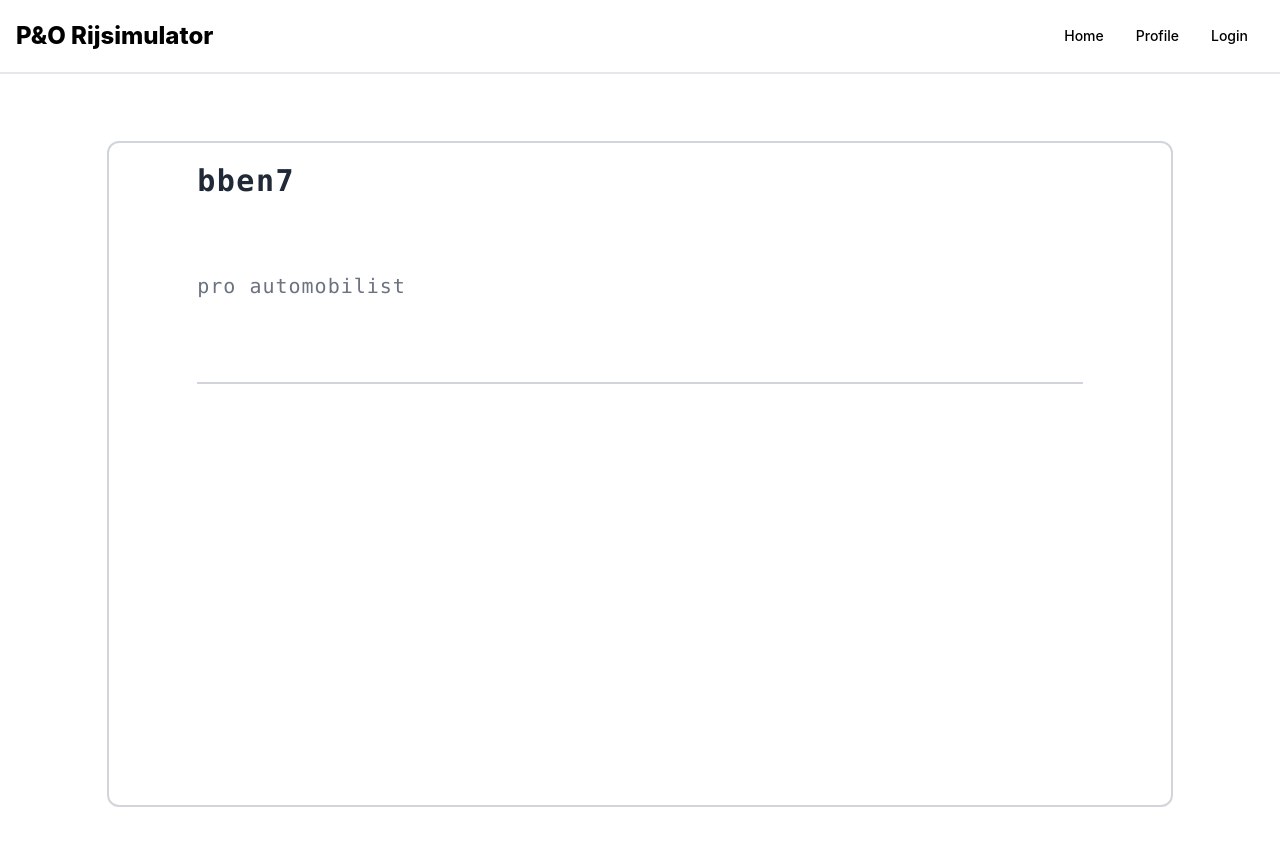
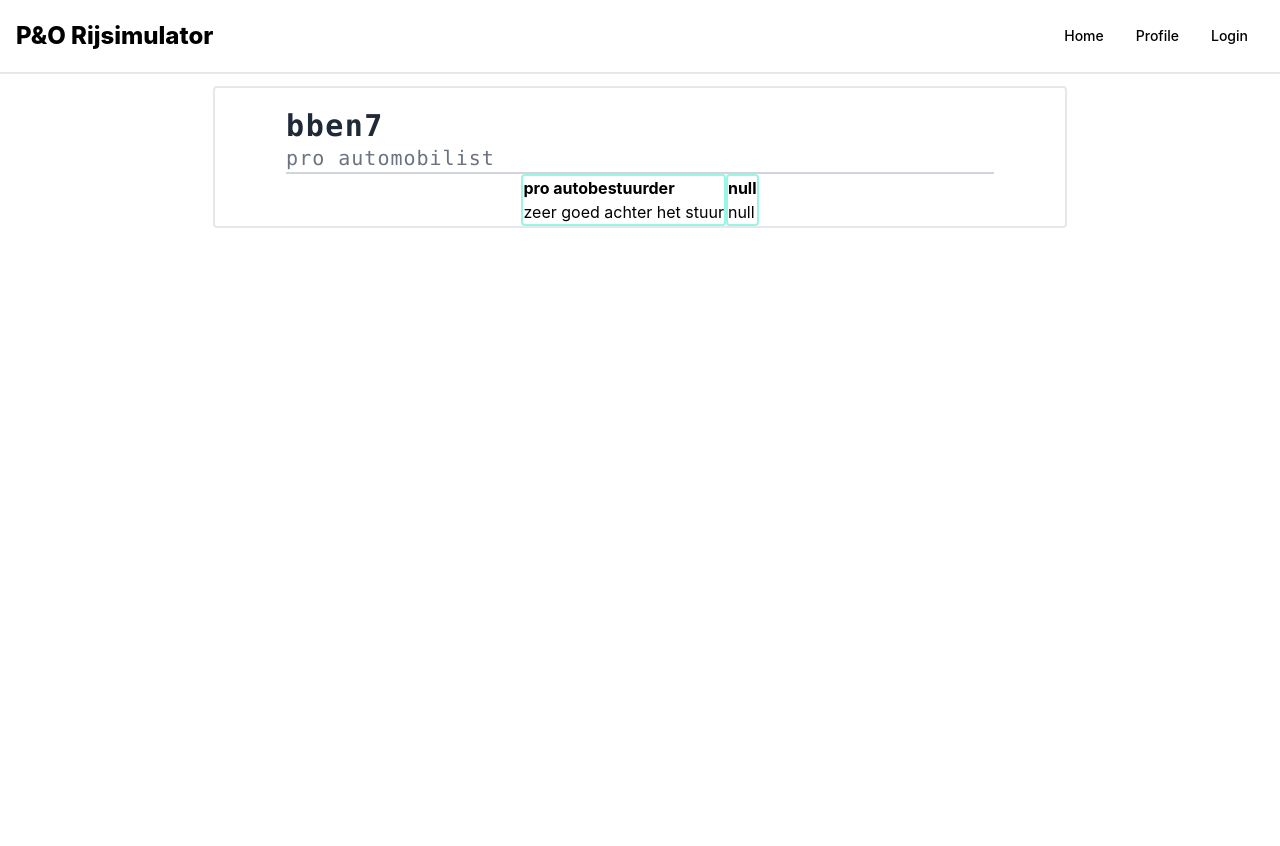
Before and after one commit to MetaverseRaccoons/Website, a React (Create React App) app in the folder my-app/: page /profile in a window 1280 px wide. Shown: the top 846 px of the page. Built offline with nearby package versions, Linux system fonts and the light colour scheme; the HTML template or start-up script is replaced by a standard one.

Commit message:
addedprofiles

```diff
--- /dev/null
+++ b/my-app/src/components/Profile/CertificateContent.tsx
@@ -0,0 +1,30 @@
+import { getCertificateById } from "../../helpers/Certificates";
+import { CertificateType } from "../../helpers/CertificateType";
+
+interface CertificateContentProps {
+    ids: string[]
+}
+
+const CertificateComponent = (certificate: CertificateType) => {
+  return (
+    <div>
+        <div className='w-full flex-wrap rounded border-2 border-teal-200 block'>
+            <label className='font-bold w-full h-1/2 block'>
+                {certificate.title}
+            </label>
+            <label className='w-full h-1/2 block'>
+                {certificate.description}
+            </label>
+        </div>
+    </div>
+  );
+};
+
+const CertificateContent = (props: CertificateContentProps) => {
+  const certificates = props.ids.map((id) => {
+    return CertificateComponent(getCertificateById(id));
+  });
+  return <div className="w-full h-2/3 flex flex-wrap justify-center">{certificates}</div>;
+};
+
+export default CertificateContent;
--- a/my-app/src/components/Profile/ProfileContentHolder.tsx
+++ b/my-app/src/components/Profile/ProfileContentHolder.tsx
@@ -1,17 +1,20 @@
 import ProfileHeader from "./ProfileHeader"
+import CertificateContent from "./CertificateContent"
 
 interface ProfileProps {
     name: string,
     id: string,
+    certificateIds: string[]
 }
 
 const ProfileContent = (props: ProfileProps) => {
     return (
-        <div className='flex items-center justify-center h-full w-full'>
-            <div className='flex justify-center border-2 rounded-xl w-5/6 h-5/6 border-gray-300'>
+        <div className='flex justify-center'>
+            <div className='flex flex-wrap items-center justify-center mt-3 h-2/3 w-2/3 border-2 rounded'>
                 <ProfileHeader
                     name={props.name}
                 />
+                <CertificateContent ids={props.certificateIds}/>
             </div>
         </div>
     )
--- /dev/null
+++ b/my-app/src/helpers/CertificateType.tsx
@@ -0,0 +1,5 @@
+export type CertificateType = {
+    id: string;
+    title: string;
+    description: string;
+}
--- /dev/null
+++ b/my-app/src/helpers/Certificates.tsx
@@ -0,0 +1,22 @@
+import {CertificateType} from './CertificateType'
+
+const Certificates: CertificateType[] = [
+    {
+        id: '0',
+        title: 'pro autobestuurder',
+        description: 'zeer goed achter het stuur'
+    }
+]
+
+
+// OPMERKING: de id kan ook gevonden worden op basis van de index in de Certificates array zelf (dus zonder de id in het object zelf te matchen)
+//              => voor het geval dat bepaalde id's verwijderd worden, ergens tussengevoegd...
+// indien de id niet gevonden werd, returnt deze functie een leeg certificaat
+const getCertificateById = (id: string) : CertificateType => {
+    for(let i: number = 0; i < Certificates.length; i++) {
+        if (Certificates[i].id === id) return Certificates[i]
+    }
+    return {id: '-1', title: 'null', description:'null'};
+}
+
+export {Certificates, getCertificateById};
--- a/my-app/src/pages/ProfilePage.tsx
+++ b/my-app/src/pages/ProfilePage.tsx
@@ -1,9 +1,10 @@
 import ProfileContent from '../components/Profile/ProfileContentHolder'
 
 const Profile = () => {
+    const ids: string[] = ['0', '1']
     return (
         <div className="h-screen w-screen">
-            <ProfileContent name='bben7' id='7'/>
+            <ProfileContent name='bben7' id='7' certificateIds={ids}/>
         </div>
     )
 }
```
